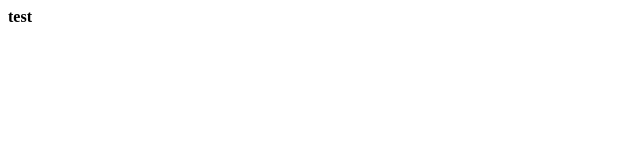
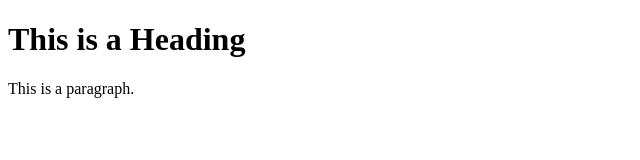
Before and after one commit to ExhaustedHarvey/heinz4000.github.io, a plain HTML site: page index.html in a window 1280 px wide. Shown: the whole page, without its empty margins (0-640 px from the left). Drawn offline with Linux system fonts and the light colour scheme.

Commit message:
Add basic HTML structure to index.html

```diff
--- a/index.html
+++ b/index.html
@@ -1 +1,12 @@
-<b>test</b>
+<!DOCTYPE html>
+<html>
+<head>
+<title>Page Title</title>
+</head>
+<body>
+
+<h1>This is a Heading</h1>
+<p>This is a paragraph.</p>
+
+</body>
+</html>
```
